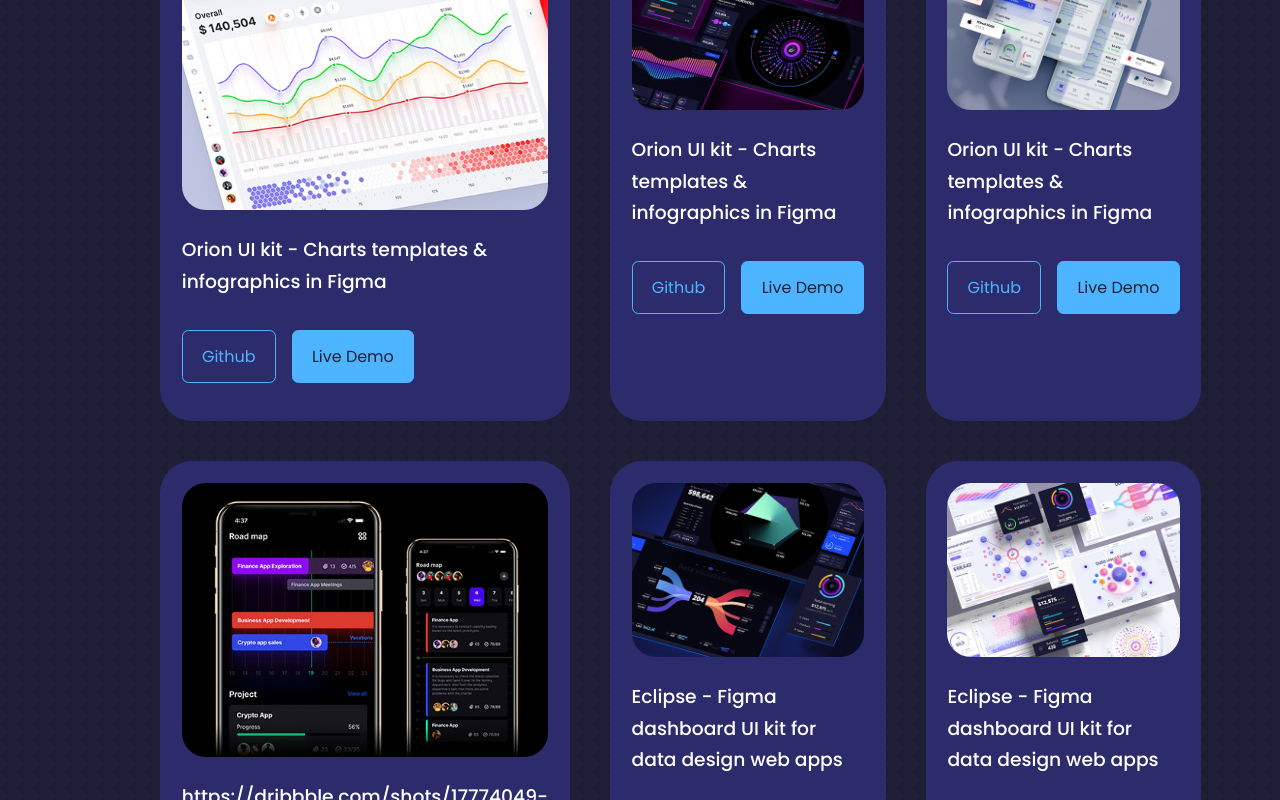
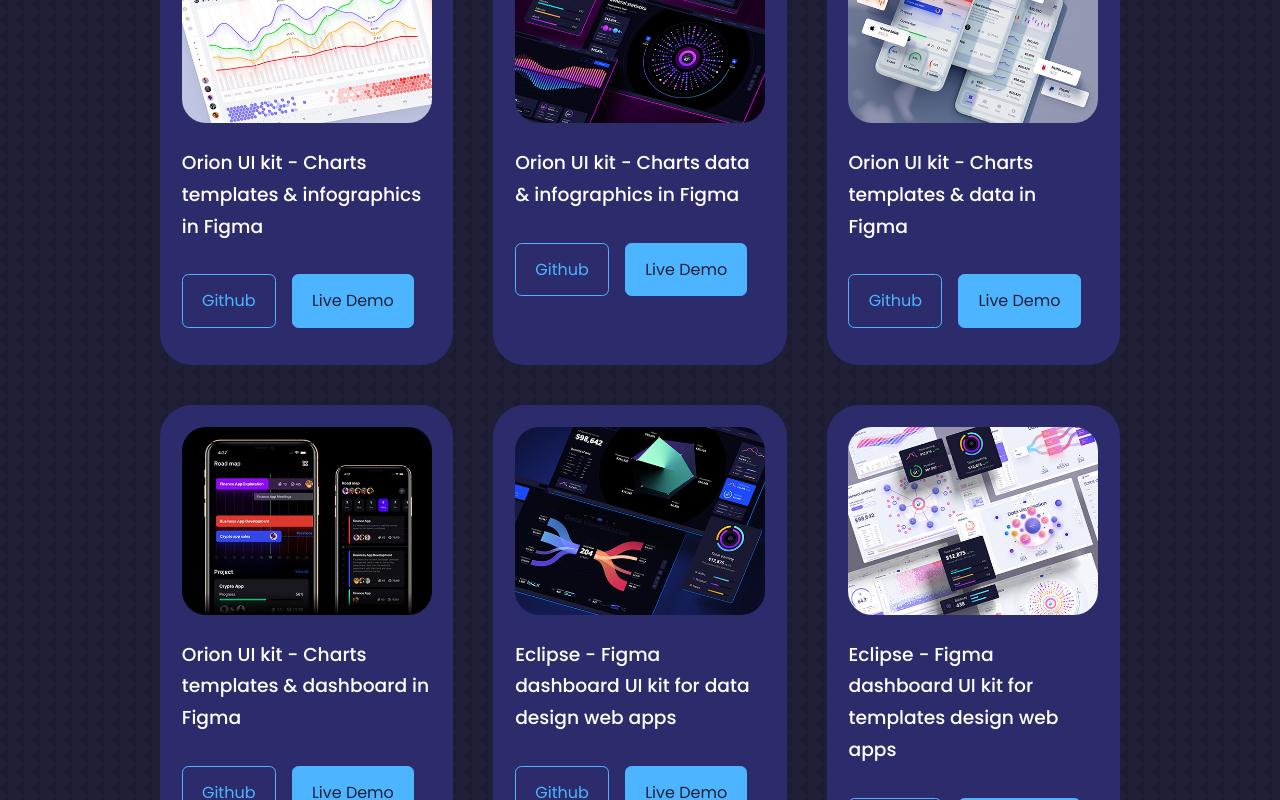
Before and after one commit to SaimHasanD/react-portfolio, a React (Create React App) app: page / in a window 1280 px wide. Shown: the part 3220-4020 px from the top of the page. Built offline with nearby package versions, Linux system fonts and the light colour scheme.

Commit message:
object title change

```diff
--- a/src/components/portfolio/Portfolio.jsx
+++ b/src/components/portfolio/Portfolio.jsx
@@ -20,21 +20,21 @@
   {
     id: 2,
     image: IMG2,
-    title: 'Orion UI kit - Charts templates & infographics in Figma',
+    title: 'Orion UI kit - Charts data & infographics in Figma',
     github: "https://github.com",
     demo: 'https://dribbble.com/shots/17774034-Orion-UI-kit-Charts-templates-infographics-in-Figma',
   },
   {
     id: 3,
     image: IMG3,
-    title: 'Orion UI kit - Charts templates & infographics in Figma',
+    title: 'Orion UI kit - Charts templates & data in Figma',
     github: "https://github.com",
     demo: 'https://dribbble.com/shots/17774049-Orion-UI-kit-Charts-templates-infographics-in-Figma',
   },
   {
     id: 4,
     image: IMG4,
-    title: 'https://dribbble.com/shots/17774049-Orion-UI-kit-Charts-templates-infographics-in-Figma',
+    title: 'Orion UI kit - Charts templates & dashboard in Figma',
     github: "https://github.com",
     demo: 'https://dribbble.com/shots/17774084-Orion-UI-kit-Charts-templates-infographics-in-Figma',
   },
@@ -48,7 +48,7 @@
   {
     id: 6,
     image: IMG6,
-    title: 'Eclipse - Figma dashboard UI kit for data design web apps',
+    title: 'Eclipse - Figma dashboard UI kit for templates design web apps',
     github: "https://github.com",
     demo: 'https://dribbble.com/shots/17610570-Eclipse-Figma-dashboard-UI-kit-for-data-design-web-apps',
   }
--- a/src/components/portfolio/portfolio.css
+++ b/src/components/portfolio/portfolio.css
@@ -46,4 +46,5 @@
         grid-template-columns: 1fr;
         gap: 1rem;
     }
+
 }
```
